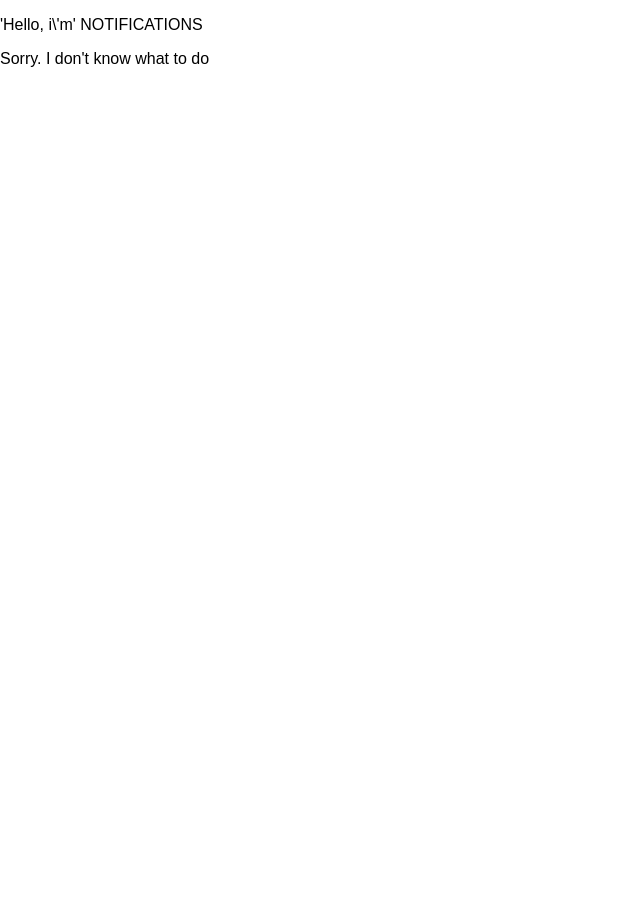
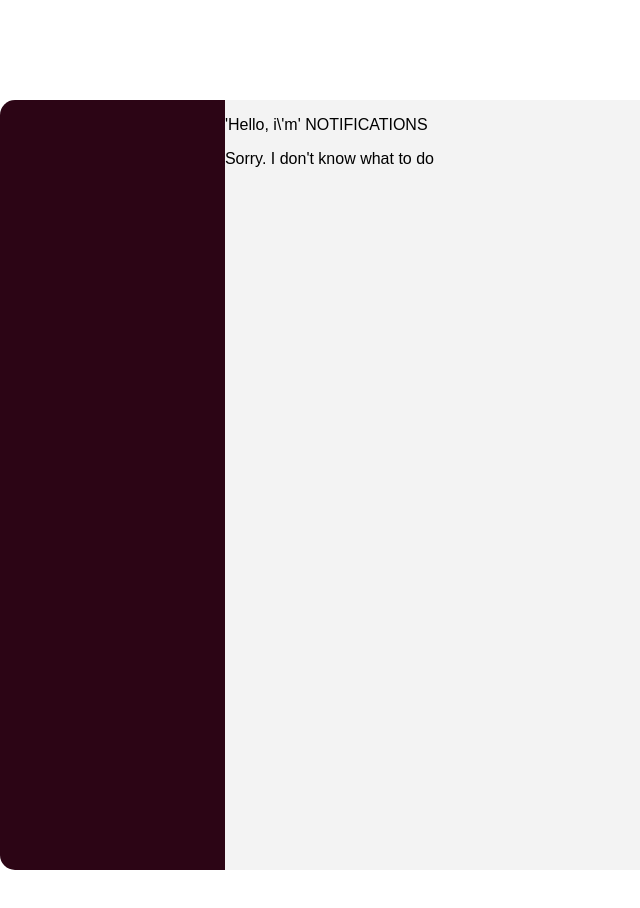
Before and after one commit to polnikale/notifications-app, a React (Create React App) app: page / in a window 1280 px wide. Shown: the top 908 px of the page, without its empty margins (0-640 px from the left). Before the commit the page ends 800 px from the top, so only its background shows below. Built offline with nearby package versions, Linux system fonts and the light colour scheme.

Commit message:
Добавил немножко стилей

```diff
--- a/src/components/App/App.css
+++ b/src/components/App/App.css
@@ -0,0 +1,17 @@
+aside {
+  flex-basis: 240px;
+  background-color: #2c0515;
+  border-radius: 15px 0 0 15px;
+  min-height: 770px;
+}
+
+.wrapper {
+  max-width: 1366px;
+  margin: 100px auto;
+  display: flex;
+}
+main {
+  flex-basis: 1126px;
+  border-radius: 0 15px 15px 0;
+  background-color: #f3f3f3;
+}
--- a/src/components/App/App.js
+++ b/src/components/App/App.js
@@ -4,7 +4,7 @@ import Main from '../Main/Main';
 
 function App() {
   return (
-    <div>
+    <div className="wrapper">
       <aside></aside>
       <Main page="default"/>
     </div>
--- a/src/components/Main/Main.js
+++ b/src/components/Main/Main.js
@@ -15,8 +15,8 @@ function Main(props) {
   }
   return(
     <Fragment>
-      <HeaderRoute />
       <main>
+        <HeaderRoute />
         {pageToRender}
       </main>
     </Fragment>
```
